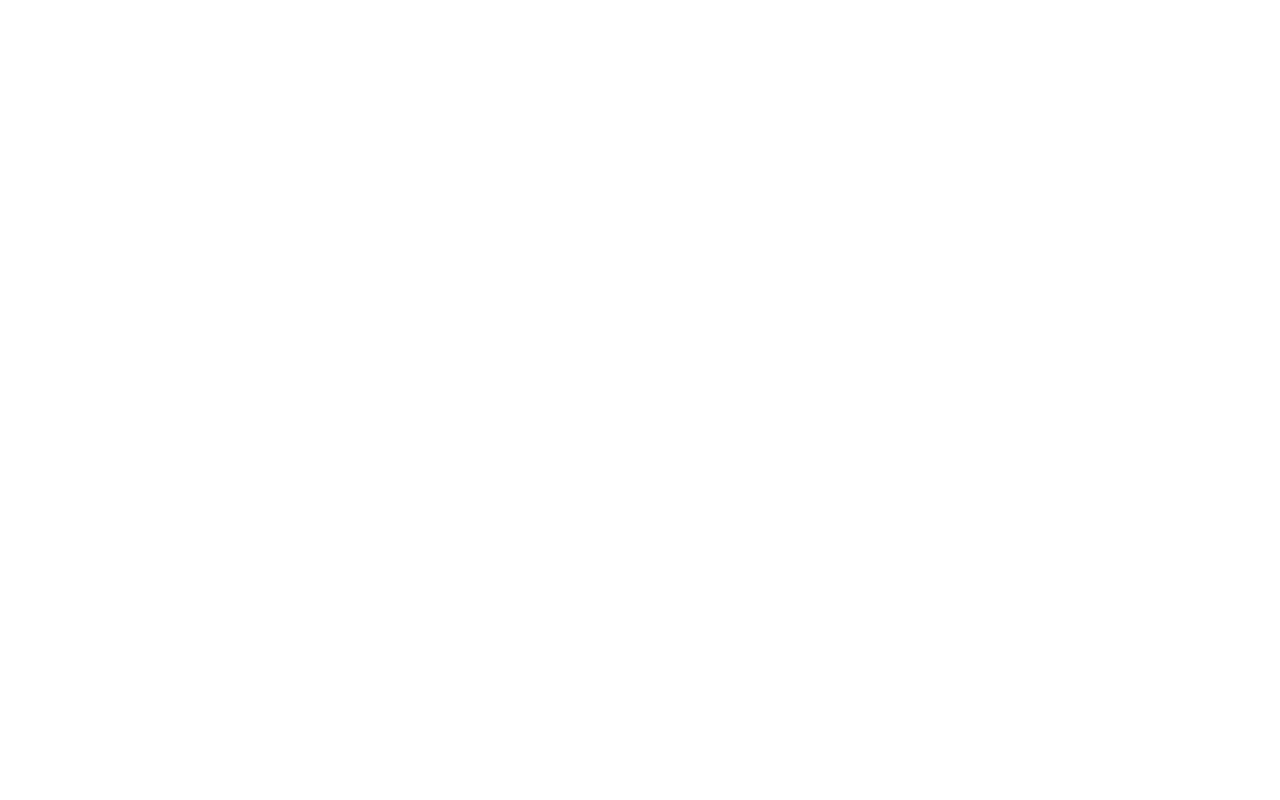
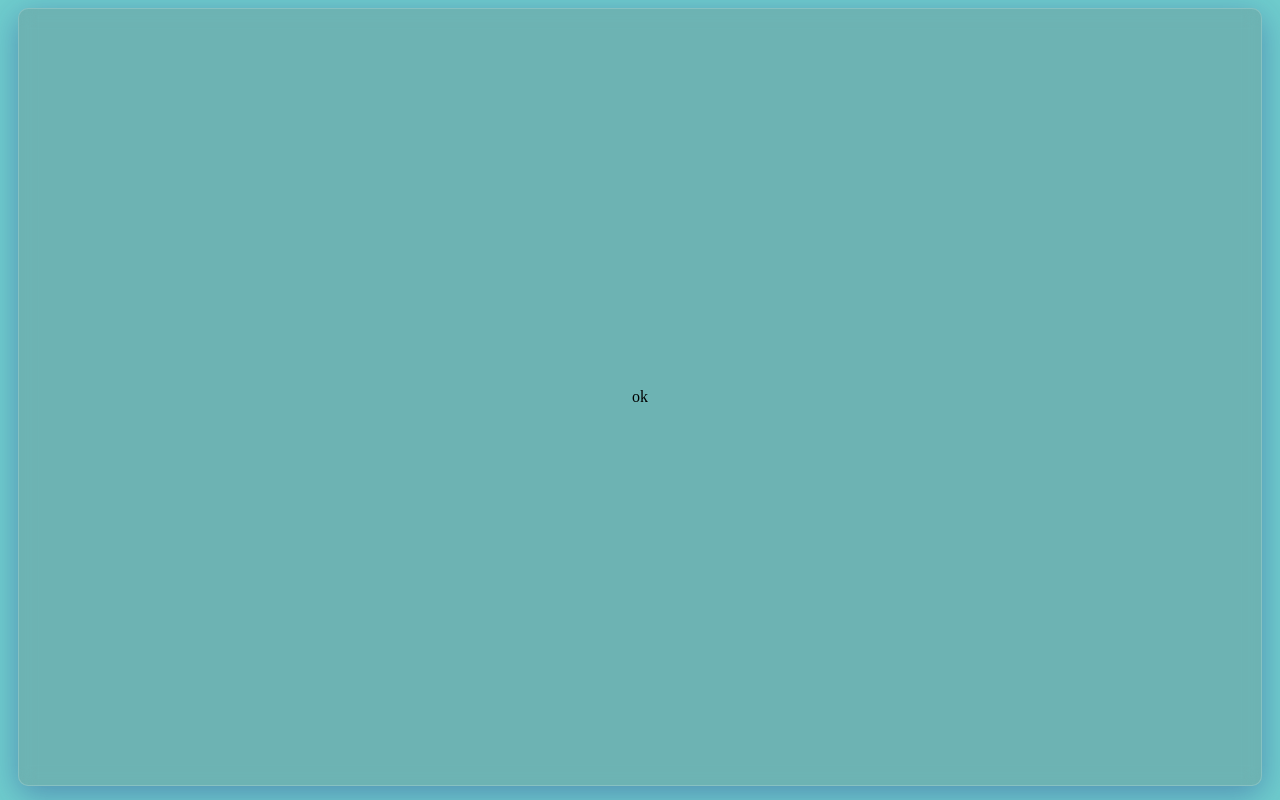
Before and after one commit to amexiasd/jsBasic, a plain HTML site: page index.html in a window 1280 px wide. Drawn offline with Linux system fonts and the light colour scheme.

Commit message:
glass efect

```diff
--- a/index.html
+++ b/index.html
@@ -4,9 +4,13 @@
     <meta charset="UTF-8">
     <meta http-equiv="X-UA-Compatible" content="IE=edge">
     <meta name="viewport" content="width=device-width, initial-scale=1.0">
-    <title>Document</title>
+<title>Document</title>
+<link rel="stylesheet" href="./styles.css">
 </head>
 <body>
     <script src="./script.js"></script>
+    <div class="glass">
+        <div class="item">ok</div>
+    </div>
 </body>
 </html>
--- a/script.js
+++ b/script.js
@@ -1,3 +1,5 @@
-console.log(12 + 2);
-console.log(123);
-console.log(123);
+var a = 12;
+var b = "222";
+console.log(23 + 97);
+console.log(1 + 2 + 3 + 4 + 5 + 6);
+console.log((4 + 6 + 9) / 77);
--- /dev/null
+++ b/styles.css
@@ -0,0 +1,38 @@
+
+.glass{
+    width: 97vw;
+    height:97vh ;
+
+    border-radius: 5px;
+    position: relative;
+    z-index: 1;
+    background: inherit;
+    overflow: hidden;
+    text-align: center;
+    align-content: center;
+    margin: auto;
+    display: flex;
+background: rgba(101, 33, 33, 0.15);
+    box-shadow: 0 8px 32px 0 rgba(31, 38, 135, 0.37);
+    backdrop-filter: blur(8.5px);
+    -webkit-backdrop-filter: blur(8.5px);
+    border-radius: 10px;
+    border: 1px solid rgba(255, 255, 255, 0.18);
+}
+body{
+
+    background-color: rgb(111, 205, 205);
+    background-attachment: fixed;
+    background-size: cover;
+    display: grid;
+    align-items: center;
+    justify-content: center;
+    align-items: center;
+
+}
+.item{
+    margin: auto;
+    justify-content: center;
+    align-items: center;
+
+}
```
Also changed, not shown: 1 other file.
